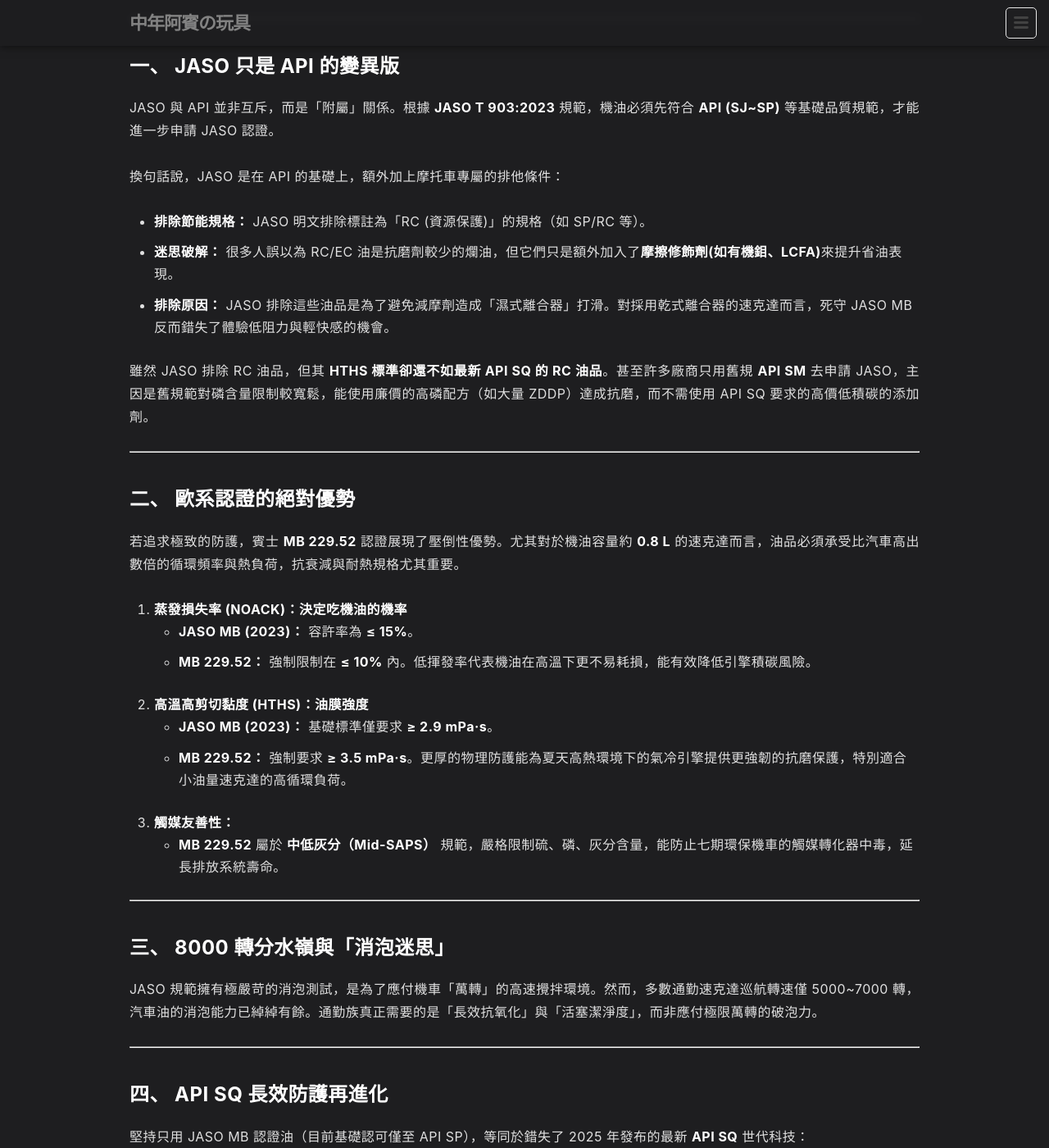
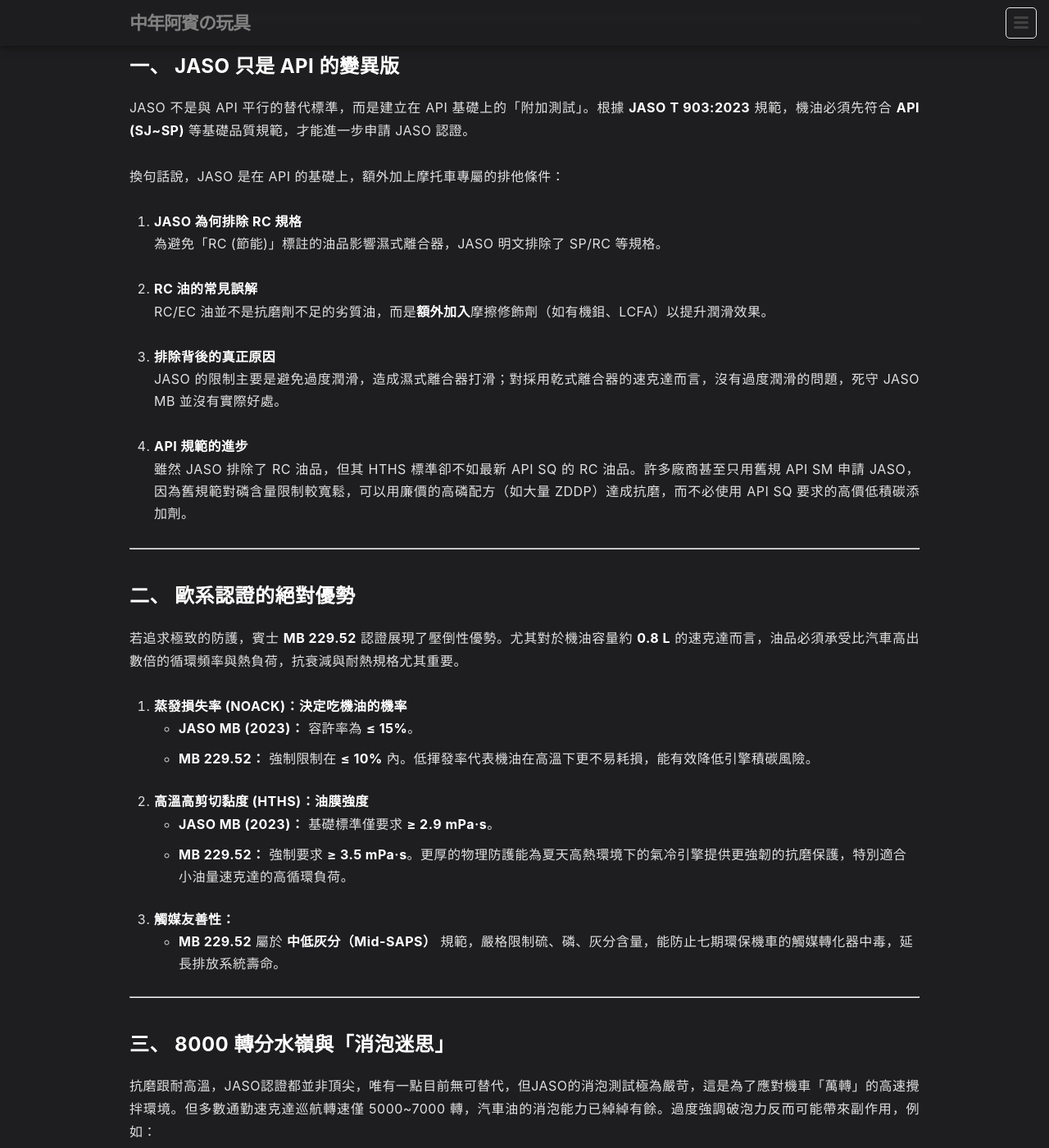
Before and after one commit to 1stbenz/1stbenz.github.io, a Jekyll site: the page built from _posts/zh/2026-05-03-api-vs-jaso-mb-comparison.md, in a window 1280 px wide and 1400 px high, scrolled down 302 px. Shown: the whole window at 82% size. Built offline with Jekyll 4.4.1, drawn with Linux system fonts in a browser that asks for light colours; some of the changed text lies outside the part shown.

Commit message:
Update 2026-05-03-api-vs-jaso-mb-comparison.md

```diff
--- a/_posts/zh/2026-05-03-api-vs-jaso-mb-comparison.md
+++ b/_posts/zh/2026-05-03-api-vs-jaso-mb-comparison.md
@@ -31,14 +31,21 @@
 
 ## 一、 JASO 只是 API 的變異版
 
-JASO 與 API 並非互斥，而是「附屬」關係。根據 **JASO T 903:2023** 規範，機油必須先符合 **API (SJ~SP)** 等基礎品質規範，才能進一步申請 JASO 認證。
+JASO 不是與 API 平行的替代標準，而是建立在 API 基礎上的「附加測試」。根據 **JASO T 903:2023** 規範，機油必須先符合 **API (SJ~SP)** 等基礎品質規範，才能進一步申請 JASO 認證。
 
 換句話說，JASO 是在 API 的基礎上，額外加上摩托車專屬的排他條件：
-*   **排除節能規格：** JASO 明文排除標註為「RC (資源保護)」的規格（如 SP/RC 等）。
-*   **迷思破解：** 很多人誤以為 RC/EC 油是抗磨劑較少的爛油，但它們只是額外加入了**摩擦修飾劑(如有機鉬、LCFA)**來提升省油表現。
-*   **排除原因：** JASO 排除這些油品是為了避免減摩劑造成「濕式離合器」打滑。對採用乾式離合器的速克達而言，死守 JASO MB 反而錯失了體驗低阻力與輕快感的機會。
 
-雖然 JASO 排除 RC 油品，但其 **HTHS 標準卻還不如最新 API SQ 的 RC 油品**。甚至許多廠商只用舊規 **API SM** 去申請 JASO，主因是舊規範對磷含量限制較寬鬆，能使用廉價的高磷配方（如大量 ZDDP）達成抗磨，而不需使用 API SQ 要求的高價低積碳的添加劑。
+1. **JASO 為何排除 RC 規格**
+   為避免「RC (節能)」標註的油品影響濕式離合器，JASO 明文排除了 SP/RC 等規格。
+
+2. **RC 油的常見誤解**
+   RC/EC 油並不是抗磨劑不足的劣質油，而是**額外加入**摩擦修飾劑（如有機鉬、LCFA）以提升潤滑效果。
+
+3. **排除背後的真正原因**
+   JASO 的限制主要是避免過度潤滑，造成濕式離合器打滑；對採用乾式離合器的速克達而言，沒有過度潤滑的問題，死守 JASO MB 並沒有實際好處。
+
+4. **API 規範的進步**
+   雖然 JASO 排除了 RC 油品，但其 HTHS 標準卻不如最新 API SQ 的 RC 油品。許多廠商甚至只用舊規 API SM 申請 JASO，因為舊規範對磷含量限制較寬鬆，可以用廉價的高磷配方（如大量 ZDDP）達成抗磨，而不必使用 API SQ 要求的高價低積碳添加劑。
 
 ---
 
@@ -61,11 +68,23 @@
 
 ## 三、 8000 轉分水嶺與「消泡迷思」
 
-JASO 規範擁有極嚴苛的消泡測試，是為了應付機車「萬轉」的高速攪拌環境。然而，多數通勤速克達巡航轉速僅 5000~7000 轉，汽車油的消泡能力已綽綽有餘。通勤族真正需要的是「長效抗氧化」與「活塞潔淨度」，而非應付極限萬轉的破泡力。
+抗磨跟耐高溫，JASO認證都並非頂尖，唯有一點目前無可替代，但JASO的消泡測試極為嚴苛，這是為了應對機車「萬轉」的高速攪拌環境。但多數通勤速克達巡航轉速僅 5000~7000 轉，汽車油的消泡能力已綽綽有餘。過度強調破泡力反而可能帶來副作用，例如：
+- **抑制潤滑油膜形成**：過度消泡可能讓油膜厚度不足，降低保護性。
+- **添加劑平衡受影響**：為了強化消泡，可能犧牲抗氧化或清淨性配方。
+
+因此，對多數速克達而言，真正需要的反而是「長效抗氧化」與「活塞潔淨度」，而不是極限萬轉下的破泡力。
 
 ---
 
-## 四、 API SQ 長效防護再進化
+## 四、散熱環境的差異
+相比轉速，通勤族更應關注的是 **冷卻系統**：
+
+- **氣冷／強制氣冷車款：** 僅靠風扇與行駛風冷卻，在台灣夏季塞車路段，引擎油溫極易破百。此時，符合 MB 229.52 要求的 **HTHS ≥ 3.5** 能提供比基礎 JASO MB (**HTHS ≥ 2.9**) 更穩定的物理油膜，保護氣冷引擎不因高溫而過度磨耗。
+- **水冷車款：** 雖有冷卻水恆溫，但高階汽車油具備的 **燃油稀釋 (Fuel Dilution) 抵抗力**，能防止頻繁啟動熄火（如怠速熄火功能）導致的機油稀釋問題。
+
+---
+
+## 五、 API SQ 長效防護再進化
 
 堅持只用 JASO MB 認證油（目前基礎認可僅至 API SP），等同於錯失了 2025 年發布的最新 **API SQ** 世代科技：
 
@@ -90,7 +109,7 @@
 
 ## 結論：科學選油
 
-如果你的騎乘習慣是為了在賽道壓榨萬轉極限，JASO MB 的消泡測試確實是你的保險。但若你在乎的是**引擎內部潔淨度、減少吃機油風險，以及長途騎乘的抑震感**，高品質的 **API SQ** 加 **MB 229.52** [雙認證的機油](/images/sq_229_52_0w40.webp)，才是讓通勤速克達活得更久的聰明選擇。
+如果你的騎乘習慣是為了在賽道壓榨萬轉極限，JASO MB 的消泡測試確實是你的保險。但若你在乎的是**引擎內部潔淨度、減少吃機油風險，以及長途騎乘的抑震感**，高品質的 **API SQ** 加 **MB 229.52** [雙認證的機油](/images/sq_229_52_0w40.webp)，才是更科學的選擇。
 
 ## 參考資料
 *   **JASO T 903:2023**: [JASO T 903:2023 IMPLEMENTATION MANUAL](https://www.jalos.or.jp/onfile/pdf/4T_EV2305.pdf)
```
Also changed, not shown: other parts of _posts/zh/2026-05-03-api-vs-jaso-mb-comparison.md (+1 -1 lines).
